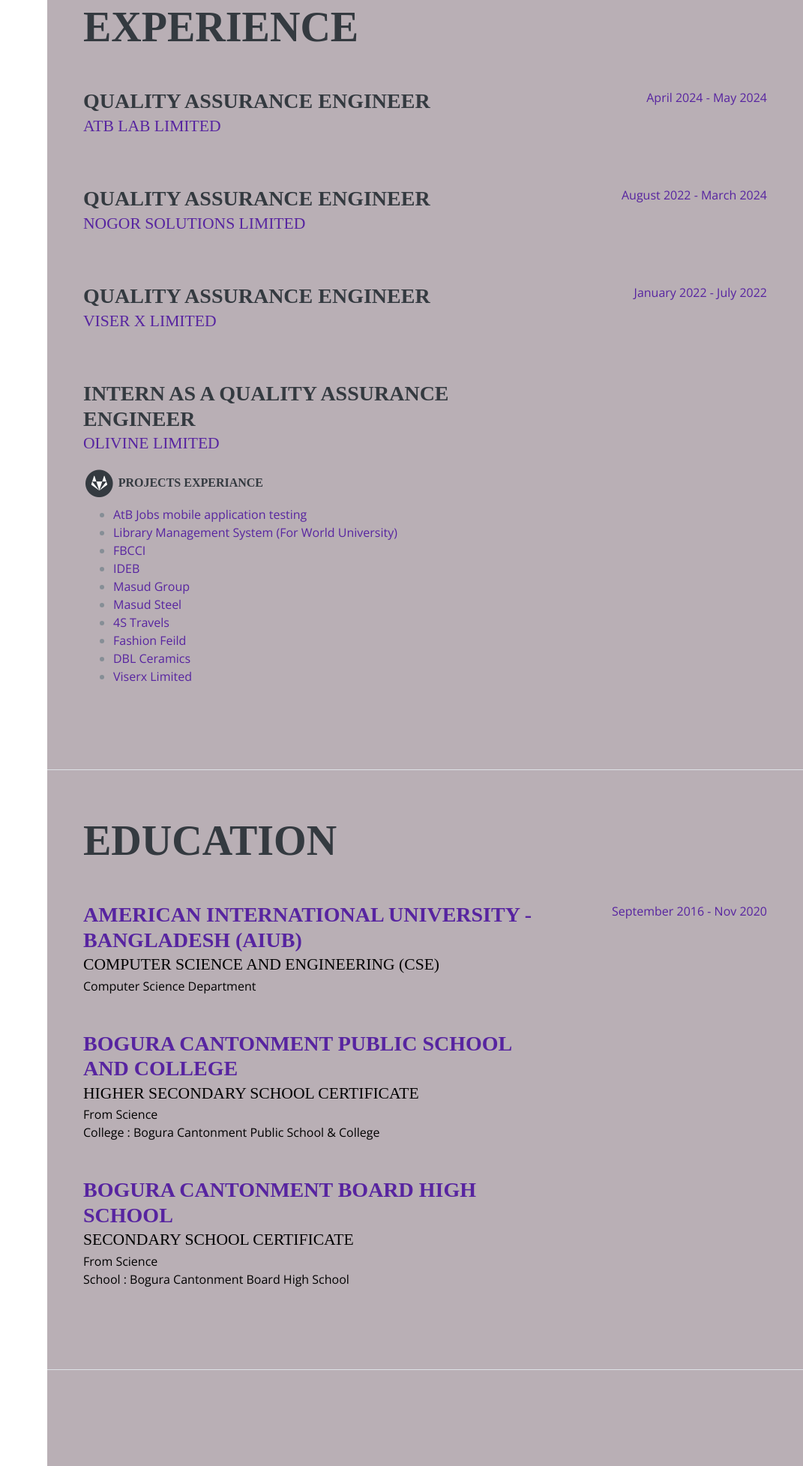
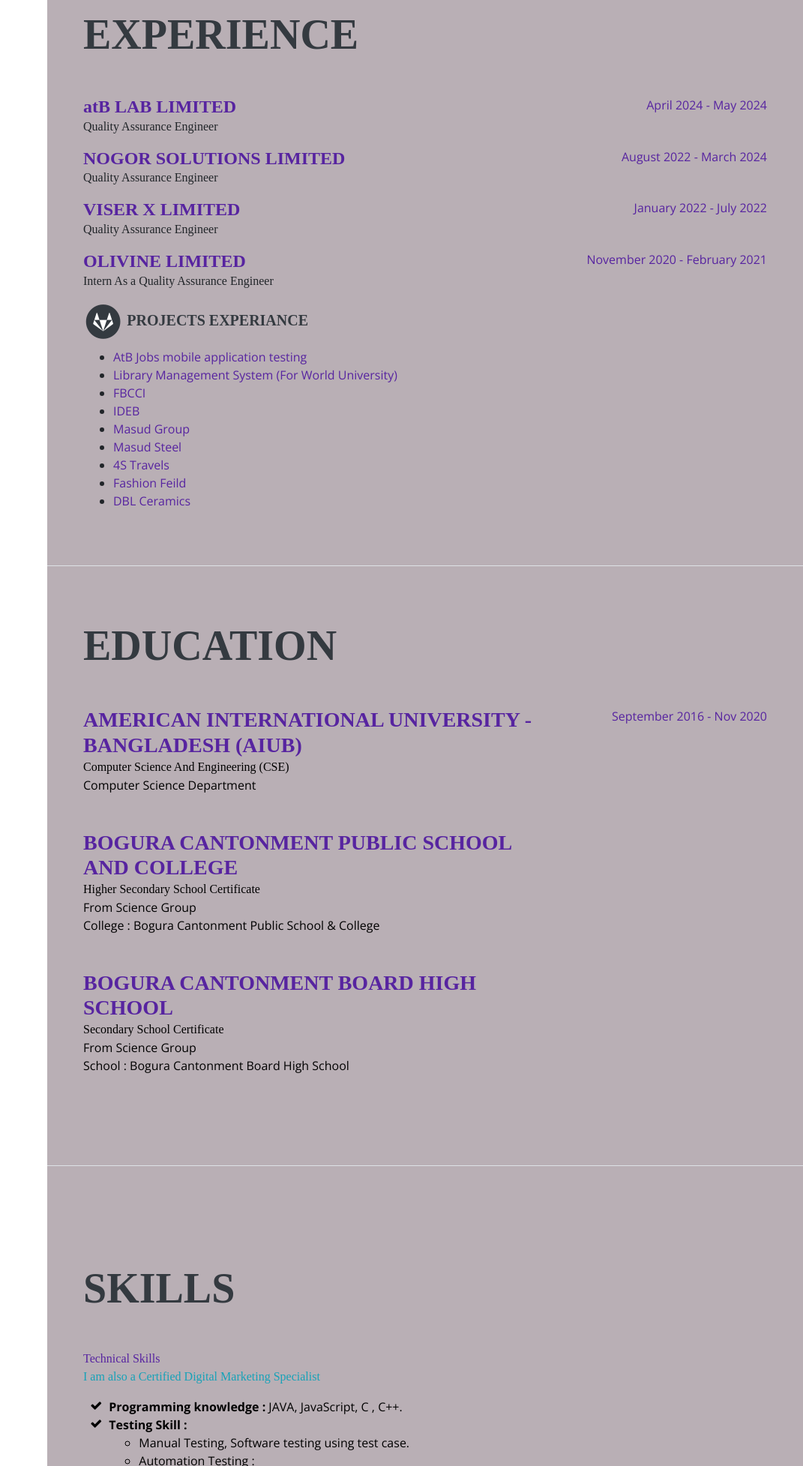
Before and after one commit to Sadiyaafroz/Sadiyaafroz.github.io, a plain HTML site: page index.html in a window 1280 px wide. Shown: the part 845-2800 px from the top of the page at 75% size, without its empty margins (209-1280 px from the left). Drawn offline with nearby package versions, Linux system fonts and the light colour scheme; a web font is replaced by a local one.

Commit message:
Some changes made

```diff
--- a/index.html
+++ b/index.html
@@ -14,8 +14,10 @@
     <link href="vendor/bootstrap/css/bootstrap.min.css" rel="stylesheet">
 
     <!-- Custom fonts for this template -->
-    <link href="https://fonts.googleapis.com/css?family=Saira+Extra+Condensed:100,200,300,400,500,600,700,800,900" rel="stylesheet">
-    <link href="https://fonts.googleapis.com/css?family=Open+Sans:300,300i,400,400i,600,600i,700,700i,800,800i" rel="stylesheet">
+    <link href="https://fonts.googleapis.com/css?family=Saira+Extra+Condensed:100,200,300,400,500,600,700,800,900"
+        rel="stylesheet">
+    <link href="https://fonts.googleapis.com/css?family=Open+Sans:300,300i,400,400i,600,600i,700,700i,800,800i"
+        rel="stylesheet">
     <link href="vendor/font-awesome/css/font-awesome.min.css" rel="stylesheet">
     <link href="vendor/devicons/css/devicons.min.css" rel="stylesheet">
     <link href="vendor/simple-line-icons/css/simple-line-icons.css" rel="stylesheet">
@@ -30,14 +32,16 @@
     <nav class="navbar navbar-expand-lg navbar-dark bg-primary fixed-top" id="sideNav">
         <a class="navbar-brand js-scroll-trigger" href="#page-top">
             <span class="d-block d-lg-none">
-                <img width="45" class="img-fluid rounded-circle mx-auto mb-2" src="img/profile.jpg" alt="" height="150" width="150">
-                <strong>Sadiya Afroz</strong>
+                <img width="45" class="img-fluid rounded-circle mx-auto mb-2" src="img/profile.jpg" alt="" height="150"
+                    width="150">
+                <strong class="text-uppercase">Sadiya Afroz</strong>
             </span>
             <span class="d-none d-lg-block">
                 <img class="img-fluid rounded-circle mx-auto mb-2" src="img/profile.jpg" alt="">
             </span>
         </a>
-    <button class="navbar-toggler" type="button" data-toggle="collapse" data-target="#navbarSupportedContent" aria-controls="navbarSupportedContent" aria-expanded="false" aria-label="Toggle navigation">
+        <button class="navbar-toggler" type="button" data-toggle="collapse" data-target="#navbarSupportedContent"
+            aria-controls="navbarSupportedContent" aria-expanded="false" aria-label="Toggle navigation">
             <span class="navbar-toggler-icon"></span>
         </button>
         <div class="collapse navbar-collapse" id="navbarSupportedContent">
@@ -58,7 +62,8 @@
                     <a class="nav-link js-scroll-trigger" href="#contact">contact</a>
                 </li>
                 <li class="nav-item">
-                <a class="btn btn-dark btn-sm" style="text-transform: uppercase" target="_blank" href="files/MahadiHassanBabu.pdf"><i class="fa fa-folder-open"></i> Resume</a>
+                    <a class="btn btn-dark btn-sm" style="text-transform: uppercase" target="_blank"
+                        href="files/MahadiHassanBabu.pdf"><i class="fa fa-folder-open"></i> Resume</a>
                 </li>
             </ul>
         </div>
@@ -71,11 +76,24 @@
 
                 <h1 class="mb-0" style="color:#5724A0">Sadiya Afroz
                 </h1>
-            <div class="subheading mb-5" style="color:#A52A2A">Quality Assurance Engineer (<a target="_blank" href="https://www.guru99.com/manual-testing.html">Manual & </a>, <a target="_blank" href="https://www.guru99.com/manual-testing.html">Automation</a> )
+                <div class="subheading mb-5" style="color:#A52A2A">Quality Assurance Engineer (<a target="_blank"
+                        href="https://www.guru99.com/manual-testing.html">Manual & </a>, <a target="_blank"
+                        href="https://www.guru99.com/manual-testing.html">Automation</a> )
                 </div>
-			<p class="mb-5" style="color:black">Hi! I'm <strong><i class="fa fa-user"></i> Sadiya Afroz</strong> from <strong><i class="fa fa-map-marker"></i> Bangladesh</strong>.I am working on Web based application as a tester since september 2021. I have experienced on Manual Testing like Software Development Life Cycle, Waterfall Model , All kind of Software Testing (Black box Testing, White Box Testing, smoke Testing ,Acceptance Testing) etc. Also i have experienced about Test Plan, Test case, Defect Tracking, Static/ Dynamic Testing, git .For The Automation Testing i have worked with selenium, jira, postman, jenkins, Docker, Scrum , Sprint etc. I like to contribute in National/International Web based Automation testing in software where have a dynamic and challenging works through which I can enhance my skills and education. Using my programming and analytical concept with testing analysis I would like to build up a successful career through an organization.
-			<br/><br/>
-                I usually work with developers or development teams. I love sharing what I do and know with our community; though i don't know much, got very little knowledge.</p>
+                <p class="mb-5" style="color:black">Hi! I'm <strong><i class="fa fa-user"></i> Sadiya Afroz</strong>
+                    from <strong><i class="fa fa-map-marker"></i> Bangladesh</strong>.I am working on Web based
+                    application as a tester since september 2021. I have experienced on Manual Testing like Software
+                    Development Life Cycle, Waterfall Model , All kind of Software Testing (Black box Testing, White Box
+                    Testing, smoke Testing ,Acceptance Testing) etc. Also i have experienced about Test Plan, Test case,
+                    Defect Tracking, Static/ Dynamic Testing, git .For The Automation Testing i have worked with
+                    selenium, jira, postman, jenkins, Docker, Scrum , Sprint etc. I like to contribute in
+                    National/International Web based Automation testing in software where have a dynamic and challenging
+                    works through which I can enhance my skills and education. Using my programming and analytical
+                    concept with testing analysis I would like to build up a successful career through an organization.
+                    <br /><br />
+                    I usually work with developers or development teams. I love sharing what I do and know with our
+                    community; though i don't know much, got very little knowledge.
+                </p>
                 <ul class="list-inline list-social-icons mb-0">
 
                     <!-- <li class="list-inline-item">
@@ -128,58 +146,74 @@
         </section>
 
         <section class="resume-section p-3 p-lg-5 d-flex flex-column" id="experience" style="background: #B9AFB5">
-        <div class="my-auto">
+            <d class="my-auto">
                 <h2 class="mb-5">Experience</h2>
-            <div class="resume-item d-flex flex-column flex-md-row mb-5">
+                <div class="resume-item d-flex flex-column flex-md-row">
                     <div class="resume-content mr-auto">
-                    <h3 class="mb-0">Quality Assurance Engineer </h3>
+                        <h4 class="mb-0">
+                            <a class="text-capitalize" target="_blank" href="https://atb-lab.jp/en"><span
+                                    class="text-lowercase">a</span>tB <span class="text-uppercase">Lab
+                                    Limited</span></a>
+                        </h4>
                         <div class="subheading mb-3">
-                        <a target="_blank" href="https://atb-lab.jp/en">atB Lab Limited</a>
+                            Quality Assurance Engineer
                         </div>
                     </div>
                     <div class="resume-date text-md-right">
                         <span class="text-primary"> April 2024 - May 2024 </span>
                     </div>
                 </div>
-            <div class="resume-item d-flex flex-column flex-md-row mb-5">
+                <div class="resume-item d-flex flex-column flex-md-row">
                     <div class="resume-content mr-auto">
-                    <h3 class="mb-0">Quality Assurance Engineer </h3>
+                        <h4 class="mb-0">
+                            <a target="_blank" href="https://www.nogorsolutions.com/">Nogor Solutions Limited</a>
+                        </h4>
                         <div class="subheading mb-3">
-                        <a target="_blank" href="https://www.nogorsolutions.com/">Nogor Solutions Limited</a>
+                            Quality Assurance Engineer
                         </div>
                     </div>
                     <div class="resume-date text-md-right">
                         <span class="text-primary"> August 2022 - March 2024 </span>
                     </div>
                 </div>
-			<div class="resume-item d-flex flex-column flex-md-row mb-5">
+                <div class="resume-item d-flex flex-column flex-md-row">
                     <div class="resume-content mr-auto">
-					 <h3 class="mb-0">Quality Assurance Engineer</h3>
+                        <h4 class="mb-0">
+                            <a target="_blank" href="https://viserx.com/">VISER X Limited</a>
+                        </h4>
                         <div class="subheading mb-3">
-						 <a target="_blank" href="https://viserx.com/">VISER X Limited</a>
+                            Quality Assurance Engineer
                         </div>
                     </div>
                     <div class="resume-date text-md-right">
                         <span class="text-primary"> January 2022 - July 2022 </span>
                     </div>
                 </div>
-            <div class="resume-item d-flex flex-column flex-md-row mb-5">
+                <div class="resume-item d-flex flex-column flex-md-row">
                     <div class="resume-content mr-auto">
-                    <h3 class="mb-0">Intern As a Quality Assurance Engineer</h3>
+                        <h4 class="mb-0">
+                            <a target="_blank" href="https://www.olivineltd.com/">Olivine Limited</a>
+                        </h4>
                         <div class="subheading mb-3">
-                        <a target="_blank" href="https://www.olivineltd.com/">Olivine Limited</a>
-
+                            Intern As a Quality Assurance Engineer
                         </div>
-                    <h6>
+                    </div>
+                    <div class="resume-date text-md-right">
+                        <span class="text-primary"> November 2020 - February 2021 </span>
+                    </div>
+                </div>
+                <h5>
                     <span class="fa-stack fa-lg">
                         <i class="fa fa-circle fa-stack-2x"></i>
                         <i class="fa fa-gitlab fa-stack-1x fa-inverse"></i>
                     </span>
                     Projects Experiance
-                    </h6>
+                </h5>
                 <ul>
-                        <li><a target="_blank" href="https://atb-jobs.com/">AtB Jobs mobile application testing</a></li>
-                        <li><a target="_blank" href="https://wub.edu.bd/">Library Management System (For World University)</a></li>
+                    <li><a target="_blank" href="https://atb-jobs.com/">AtB Jobs mobile application testing</a>
+                    </li>
+                    <li><a target="_blank" href="https://wub.edu.bd/">Library Management System (For World
+                            University)</a></li>
                     <li><a target="_blank" href="https://fbcci.org/">FBCCI</a></li>
                     <li><a target="_blank" href="https://ideb.org.bd/">IDEB</a></li>
                     <li><a target="_blank" href="http://www.masudgroup.com/">Masud Group</a></li>
@@ -187,13 +221,8 @@
                     <li><a target="_blank" href="https://www.4stravels.com/">4S Travels</a></li>
                     <li><a target="_blank" href="https://fashionfield.com.bd/">Fashion Feild</a></li>
                     <li><a target="_blank" href="https://dblceramics.com/en">DBL Ceramics</a></li>
-                        <li><a target="_blank" href="https://viserx.com/">Viserx Limited</a></li>
 
                 </ul>
-                </div>
-                <div class="resume-date text-md-right">
-
-                </div>
     </div>
     </div>
 
@@ -206,7 +235,8 @@
             <h2 class="mb-5">Education</h2>
             <div class="resume-item d-flex flex-column flex-md-row mb-5">
                 <div class="resume-content mr-auto">
-                <h3 class="mb-0" style="color:#5724A0"><a href="https://www.aiub.edu/" target="_blank">American International University - Bangladesh (AIUB)</a></h3>
+                    <h3 class="mb-0" style="color:#5724A0"><a href="https://www.aiub.edu/" target="_blank">American
+                            International University - Bangladesh (AIUB)</a></h3>
                     <div class="subheading" style="color:black">Computer Science And Engineering (CSE)</div>
                     <div style="color:black">Computer Science Department</div>
 
@@ -218,9 +248,10 @@
 
             <div class="resume-item d-flex flex-column flex-md-row mb-5">
                 <div class="resume-content mr-auto">
-                <h3 class="mb-0" style="color:#5724A0" ><a href="https://www.bcpsc.edu.bd/" target="blank">Bogura Cantonment Public School And College</a></h3>
+                    <h3 class="mb-0" style="color:#5724A0"><a href="https://www.bcpsc.edu.bd/" target="blank">Bogura
+                            Cantonment Public School And College</a></h3>
                     <div class="subheading" style="color:black">Higher Secondary School Certificate</div>
-                <div style="color:black">From Science</div>
+                    <div style="color:black">From Science Group</div>
                     <div style="color:black">College : Bogura Cantonment Public School & College</div>
                 </div>
                 <div class="resume-date text-md-right">
@@ -230,9 +261,10 @@
 
             <div class="resume-item d-flex flex-column flex-md-row mb-5">
                 <div class="resume-content mr-auto">
-                <h3 class="mb-0" style="color:#5724A0"><a href="https://www.facebook.com/BCBHS77/" target="blank">Bogura Cantonment Board High School </a></h3>
+                    <h3 class="mb-0" style="color:#5724A0"><a href="https://www.facebook.com/BCBHS77/"
+                            target="blank">Bogura Cantonment Board High School </a></h3>
                     <div class="subheading" style="color:black">Secondary School Certificate</div>
-                <div style="color:black">From Science</div>
+                    <div style="color:black">From Science Group</div>
                     <div style="color:black">School : Bogura Cantonment Board High School</div>
                 </div>
                 <div class="resume-date text-md-right">
@@ -245,17 +277,32 @@
     <section class="resume-section p-3 p-lg-5 d-flex flex-column" id="skills" style="background: #B9AFB5">
         <div class="my-auto" style="color:black">
             <h2 class="mb-5">Skills</h2>
-        <div class="subheading mb-3" style="color:#5724A0">Technical Skills</div>
+            <div class="subheading mb-3" style="color:#5724A0">
+                Technical Skills
+                <div class="text-info">
+                    I am also a Certified Digital Marketing Specialist
+                </div>
+            </div>
             <ul class="fa-ul mb-0">
-            <li><i class="fa-li fa fa-check"></i><strong>Programming knowledge :</strong> JAVA, C , C++.</li>
-            <li><i class="fa-li fa fa-check"></i><strong>Testing Skill :</strong> Automation Testing (Selenium, API, Postman, jira) & Manual Testing </li>
+                <li><i class="fa-li fa fa-check"></i><strong>Programming knowledge :</strong> JAVA, JavaScript, C , C++.
+                </li>
+                <li><i class="fa-li fa fa-check"></i>
+                    <strong>Testing Skill :</strong>
+                    <ul>
+                        <li>Manual Testing, Software testing using test case.</li>
+                        <li>Automation Testing :
+                        <li>API Testing (newman)</li>
+                        <li>Penetration Testing using Kali Linux</li>
+                        <li>Load Testing Using Jmeter</li>
+                        <li>Database Testing</li>
+                        <li>Security Testing & pen Testing</li>
+                        <li>Selenium</li>
+                    </ul>
+                </li>
                 <li><i class="fa-li fa fa-check"></i><strong>Web development :</strong> HTML, CSS</li>
-            <!-- <li><i class="fa-li fa fa-check"></i><strong>API :</strong> REST.</li> -->
                 <li><i class="fa-li fa fa-check"></i><strong>Database knowledge :</strong> MySQL, SQL Server</li>
-            <!--<li><i class="fa-li fa fa-check"></i><strong>CMS :</strong> WordPress.</li>-->
                 <li><i class="fa-li fa fa-check"></i><strong>Version control system :</strong> Git.</li>
                 <li><i class="fa-li fa fa-check"></i><strong>Project management tools :</strong> Github.</li>
-            <!--<li><i class="fa-li fa fa-check"></i><strong>Software development :</strong> Scrum.</li>-->
                 <li><i class="fa-li fa fa-check"></i><strong>Operating system :</strong> Windows, Linux</li>
             </ul>
         </div>
@@ -268,7 +315,7 @@
             <ul class="fa-ul mb-0">
                 <li><i class="fa fa-home"></i> Savar Cntonment, Dhaka</li>
                 <li><i class="fa fa-phone"></i> +8801841752186</li>
-            <li><i class="fa fa-envelope">  sadiya.aiub@gmail.com</i> </li>
+                <li><i class="fa fa-envelope"> sadiya.aiub@gmail.com</i> </li>
             </ul>
         </div>
     </section>
```
Also changed, not shown: css/resume.min.css (+1 -1 lines). Lines whose indentation alone changed are shown as unchanged.
